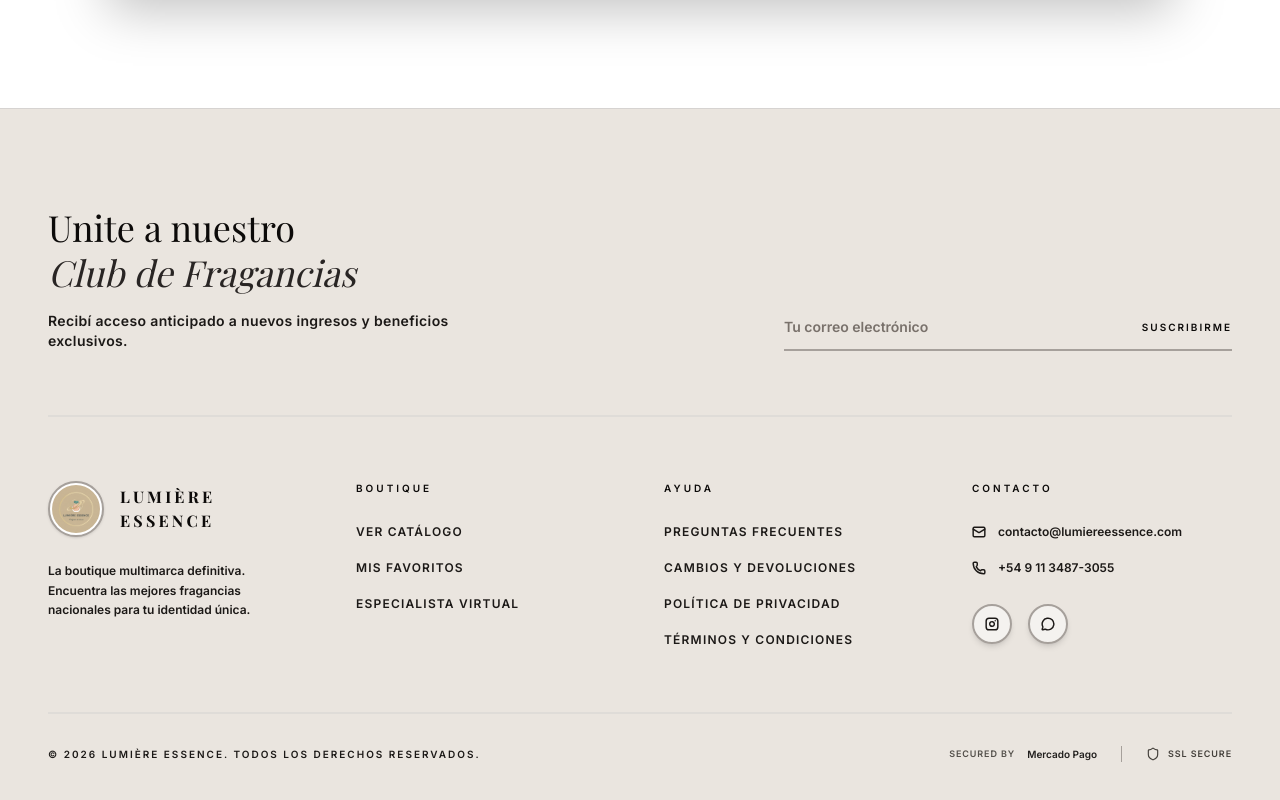
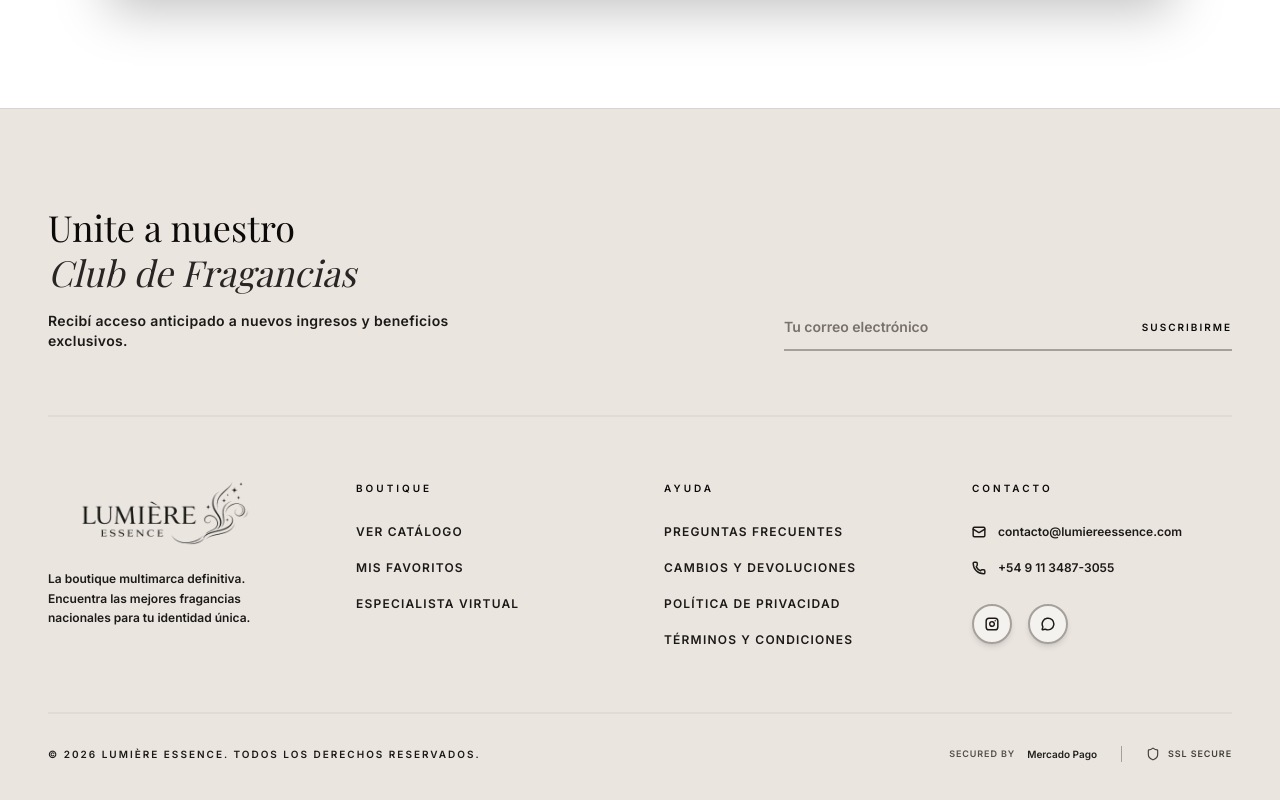
Before and after one commit to Giani21/lumiere-essence, a React (Vite) app: page / in a window 1280 px wide. Shown: the part 3349-4149 px from the top of the page. Built offline with nearby package versions, Linux system fonts and the light colour scheme; no server answers; the database is empty; a web font is replaced by a local one.

Commit message:
Update Footer.jsx

```diff
--- a/src/components/Footer.jsx
+++ b/src/components/Footer.jsx
@@ -86,16 +86,15 @@ export default function Footer() {
         {/* --- GRID DE LINKS --- */}
         <div className="grid grid-cols-1 sm:grid-cols-2 lg:grid-cols-4 gap-x-12 gap-y-12 mb-16">
 
-          {/* Marca */}
           <div className="flex flex-col gap-6 sm:col-span-2 lg:col-span-1">
-            <Link to="/" className="flex items-center gap-4 group w-fit">
+            <Link to="/" className="group w-fit">
               <img
-                src="/images/Logo.png"
+                src="/images/LogoLumiere.png"
                 alt="Lumière Essence"
-                className="w-14 h-14 rounded-full border-2 border-stone-400 p-0.5 group-hover:border-stone-950 transition-all duration-500 shadow-sm bg-white"
+                className="h-14 sm:h-16 w-auto object-contain transition-all duration-500 group-hover:opacity-80"
               />
-              <span className="font-serif text-base tracking-[0.2em] uppercase text-stone-950 font-black">Lumière Essence</span>
             </Link>
+
             <p className="text-stone-900 text-xs leading-relaxed font-bold pr-4">
               La boutique multimarca definitiva. Encuentra las mejores fragancias nacionales para tu identidad única.
             </p>
@@ -150,13 +149,13 @@ export default function Footer() {
 
           <div className="flex items-center gap-6">
             <div className="flex items-center gap-3 opacity-90 transition-all duration-700">
-               <span className="text-stone-700 text-[9px] tracking-widest uppercase font-bold">Secured by</span>
-               <span className="text-stone-950 font-black text-[10px]">Mercado Pago</span>
+              <span className="text-stone-700 text-[9px] tracking-widest uppercase font-bold">Secured by</span>
+              <span className="text-stone-950 font-black text-[10px]">Mercado Pago</span>
             </div>
             <div className="h-4 w-px bg-stone-400"></div>
             <div className="flex items-center gap-2 text-stone-700 hover:text-stone-950 transition-all">
-               <Shield size={14} strokeWidth={2} />
-               <span className="text-[9px] tracking-widest uppercase font-black">SSL Secure</span>
+              <Shield size={14} strokeWidth={2} />
+              <span className="text-[9px] tracking-widest uppercase font-black">SSL Secure</span>
             </div>
           </div>
         </div>
```
